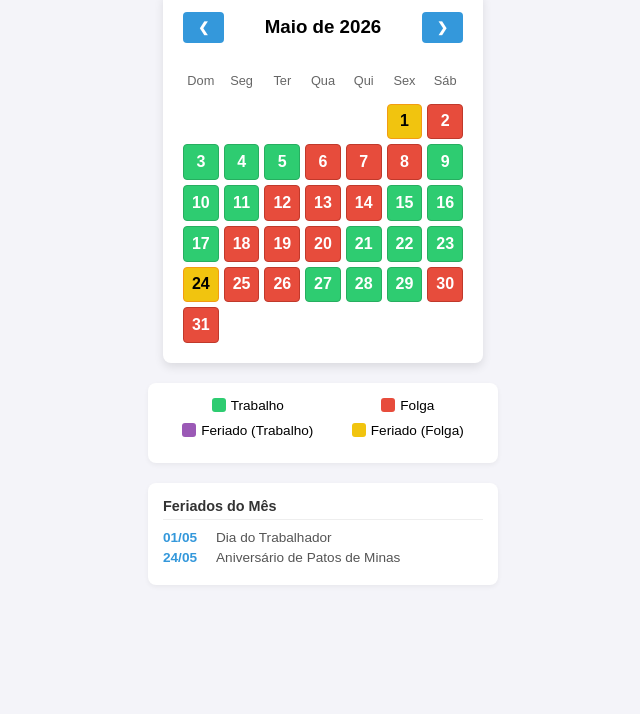
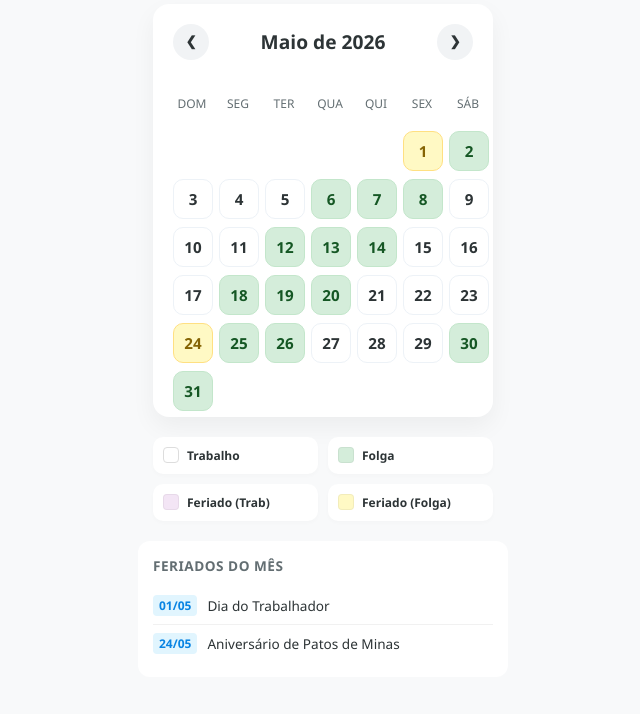
Before and after one commit to arthuhs/Escala-Lallemand, a plain HTML site: page index.html in a window 1280 px wide. Shown: the part 86-800 px from the top of the page, without its empty margins (317-957 px from the left). Drawn offline with Linux system fonts and the light colour scheme.

Commit message:
Update index.html

```diff
--- a/index.html
+++ b/index.html
@@ -5,44 +5,140 @@
     <meta name="viewport" content="width=device-width, initial-scale=1.0">
     <meta name="apple-mobile-web-app-capable" content="yes">
     <meta name="apple-mobile-web-app-status-bar-style" content="black-translucent">
-    <title>Minha Escala 3x3</title>
+    <title>Escala 3x3 - Premium</title>
     <style>
-        body { font-family: sans-serif; display: flex; flex-direction: column; align-items: center; background-color: #f4f4f9; margin: 0; padding-top: 20px; padding-bottom: 40px; }
-        .calendar-container { background: white; padding: 20px; border-radius: 8px; box-shadow: 0 4px 10px rgba(0,0,0,0.1); width: 320px; box-sizing: border-box; }
-        .header { display: flex; justify-content: space-between; align-items: center; margin-bottom: 20px; }
-        .grid { display: grid; grid-template-columns: repeat(7, 1fr); gap: 5px; }
-        .day { width: 100%; aspect-ratio: 1; display: flex; align-items: center; justify-content: center; border-radius: 4px; font-weight: bold; border: 1px solid #ddd; box-sizing: border-box; cursor: pointer; }
-        .weekday { font-size: 0.8rem; color: #666; border: none; font-weight: normal; cursor: default; }
+        :root {
+            --bg-color: #f8f9fa;
+            --card-bg: #ffffff;
+            --text-main: #2d3436;
+            --text-soft: #636e72;
+            --color-work: #ffffff; /* Neutro */
+            --color-off: #d4edda;  /* Verde Suave */
+            --color-off-text: #155724;
+            --color-holiday-work: #f3e5f5; /* Roxo suave para trabalho no feriado */
+            --color-holiday-work-text: #4a148c;
+            --color-holiday-off: #fff9c4; /* Dourado para folga no feriado */
+            --color-holiday-off-text: #856404;
+            --accent: #0984e3;
+        }
 
-        /* Cores da Escala */
-        .work { background-color: #2ecc71; color: white; border-color: #27ae60; }
-        .off { background-color: #e74c3c; color: white; border-color: #c0392b; }
+        body {
+            font-family: 'Segoe UI', Roboto, Helvetica, Arial, sans-serif;
+            display: flex;
+            flex-direction: column;
+            align-items: center;
+            background-color: var(--bg-color);
+            margin: 0;
+            padding: 20px 10px;
+            color: var(--text-main);
+        }
 
-        /* Cores dos Feriados */
-        .holiday-work { background-color: #9b59b6; color: white; border-color: #8e44ad; }
-        .holiday-off { background-color: #f1c40f; color: black; border-color: #f39c12; }
+        .calendar-container {
+            background: var(--card-bg);
+            padding: 20px;
+            border-radius: 16px;
+            box-shadow: 0 10px 25px rgba(0,0,0,0.05);
+            width: 100%;
+            max-width: 340px;
+            box-sizing: border-box;
+        }
 
-        .empty { border: none; cursor: default; }
-        .legend-container, .holiday-list-container { margin-top: 20px; width: 320px; background: white; padding: 15px; border-radius: 8px; box-shadow: 0 2px 5px rgba(0,0,0,0.05); }
-        .legend-row { display: flex; justify-content: space-around; margin-bottom: 10px; }
-        .legend-item { display: flex; align-items: center; gap: 5px; font-size: 0.85rem; }
-        .box { width: 14px; height: 14px; border-radius: 3px; }
+        .header {
+            display: flex;
+            justify-content: space-between;
+            align-items: center;
+            margin-bottom: 25px;
+        }
 
-        .holiday-list-container h4 { margin: 0 0 10px 0; font-size: 0.9rem; color: #333; border-bottom: 1px solid #eee; padding-bottom: 5px; }
-        .holiday-item { font-size: 0.85rem; margin-bottom: 5px; color: #555; display: flex; gap: 8px; }
-        .holiday-date { font-weight: bold; color: #3498db; min-width: 45px; }
+        .header h3 { font-size: 1.2rem; font-weight: 700; color: var(--text-main); margin: 0; }
 
-        button { cursor: pointer; padding: 8px 15px; border: none; background: #3498db; color: white; border-radius: 4px; font-weight: bold; }
+        .grid { display: grid; grid-template-columns: repeat(7, 1fr); gap: 8px; }
+
+        .day {
+            width: 100%;
+            aspect-ratio: 1;
+            display: flex;
+            align-items: center;
+            justify-content: center;
+            border-radius: 10px;
+            font-weight: 600;
+            font-size: 0.95rem;
+            border: 1px solid #edf2f7;
+            transition: transform 0.1s;
+        }
+
+        .day:active { transform: scale(0.95); }
+
+        .weekday { font-size: 0.75rem; color: var(--text-soft); border: none; font-weight: 500; text-transform: uppercase; }
+
+        /* Aplicação das Cores Premium */
+        .work { background-color: var(--color-work); color: var(--text-main); }
+        .off { background-color: var(--color-off); color: var(--color-off-text); border-color: #c3e6cb; }
+        .holiday-work { background-color: var(--color-holiday-work); color: var(--color-holiday-work-text); border-color: #d1c4e9; }
+        .holiday-off { background-color: var(--color-holiday-off); color: var(--color-holiday-off-text); border-color: #ffe082; }
+
+        .empty { border: none; }
+
+        .legend-container {
+            margin-top: 20px;
+            width: 100%;
+            max-width: 340px;
+            display: grid;
+            grid-template-columns: 1fr 1fr;
+            gap: 10px;
+        }
+
+        .legend-item {
+            background: white;
+            padding: 10px;
+            border-radius: 10px;
+            display: flex;
+            align-items: center;
+            gap: 8px;
+            font-size: 0.75rem;
+            font-weight: 600;
+            box-shadow: 0 2px 4px rgba(0,0,0,0.02);
+        }
+
+        .box { width: 14px; height: 14px; border-radius: 4px; border: 1px solid rgba(0,0,0,0.05); }
+
+        .holiday-list-container {
+            margin-top: 20px;
+            width: 100%;
+            max-width: 340px;
+            background: #fff;
+            padding: 15px;
+            border-radius: 12px;
+        }
+
+        .holiday-list-container h4 { margin: 0 0 12px 0; font-size: 0.85rem; color: var(--text-soft); text-transform: uppercase; letter-spacing: 0.5px; }
+        .holiday-item { font-size: 0.85rem; padding: 8px 0; border-bottom: 1px solid #f1f1f1; display: flex; align-items: center; gap: 10px; }
+        .holiday-item:last-child { border-bottom: none; }
+        .holiday-date { font-weight: bold; color: var(--accent); background: #e1f5fe; padding: 2px 6px; border-radius: 4px; font-size: 0.75rem; }
+
+        button {
+            cursor: pointer;
+            width: 36px;
+            height: 36px;
+            border: none;
+            background: #f1f3f5;
+            color: var(--text-main);
+            border-radius: 50%;
+            font-weight: bold;
+            display: flex;
+            align-items: center;
+            justify-content: center;
+        }
     </style>
 </head>
 <body>
 
-    <h2 style="margin-bottom: 10px;">Escala Lallemand 3x3</h2>
+    <h2 style="font-size: 1.4rem; margin-bottom: 20px;">Escala Lallemand</h2>
 
     <div class="calendar-container">
         <div class="header">
             <button onclick="changeMonth(-1)">❮</button>
-            <h3 id="monthTitle" style="margin: 0;">Maio 2026</h3>
+            <h3 id="monthTitle">Maio 2026</h3>
             <button onclick="changeMonth(1)">❯</button>
         </div>
 
@@ -58,17 +154,13 @@
     </div>
 
     <div class="legend-container">
-        <div class="legend-row">
-            <div class="legend-item"><div class="box work"></div> Trabalho</div>
-            <div class="legend-item"><div class="box off"></div> Folga</div>
-        </div>
-        <div class="legend-row">
-            <div class="legend-item"><div class="box holiday-work"></div> Feriado (Trabalho)</div>
-            <div class="legend-item"><div class="box holiday-off"></div> Feriado (Folga)</div>
-        </div>
+        <div class="legend-item"><div class="box work" style="border: 1px solid #ddd;"></div> Trabalho</div>
+        <div class="legend-item"><div class="box off"></div> Folga</div>
+        <div class="legend-item"><div class="box holiday-work"></div> Feriado (Trab)</div>
+        <div class="legend-item"><div class="box holiday-off"></div> Feriado (Folga)</div>
     </div>
 
-    <div class="holiday-list-container" id="holidayListSection" style="display: none;">
+    <div class="holiday-list-container" id="holidayListSection">
         <h4>Feriados do Mês</h4>
         <div id="holidayListContent"></div>
     </div>
@@ -77,7 +169,6 @@
         const startDate = new Date(2026, 4, 9);
         let currentDisplayDate = new Date(2026, 4, 1);
 
-        // Objeto de Feriados: Chave é "MM-DD", Valor é o Nome
         const feriados = {
             "01-01": "Confraternização Universal",
             "02-17": "Carnaval",
```
